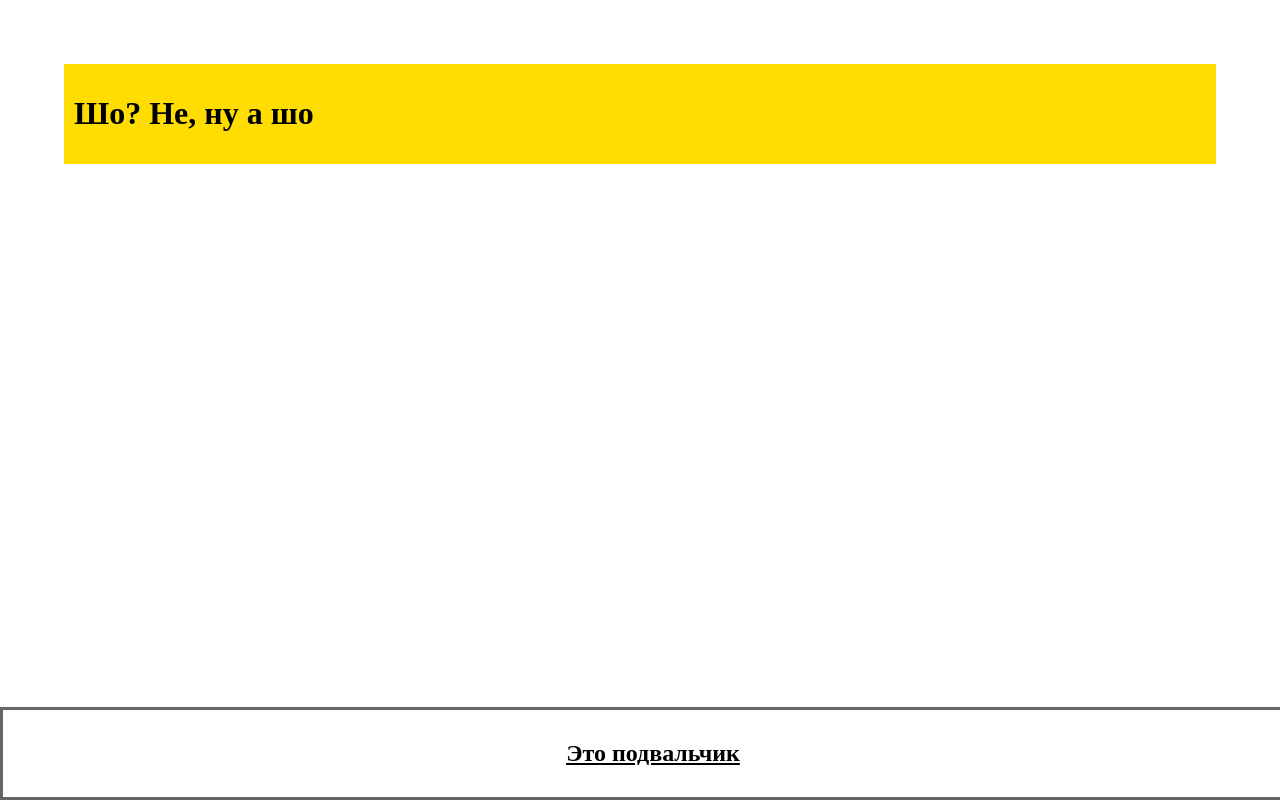
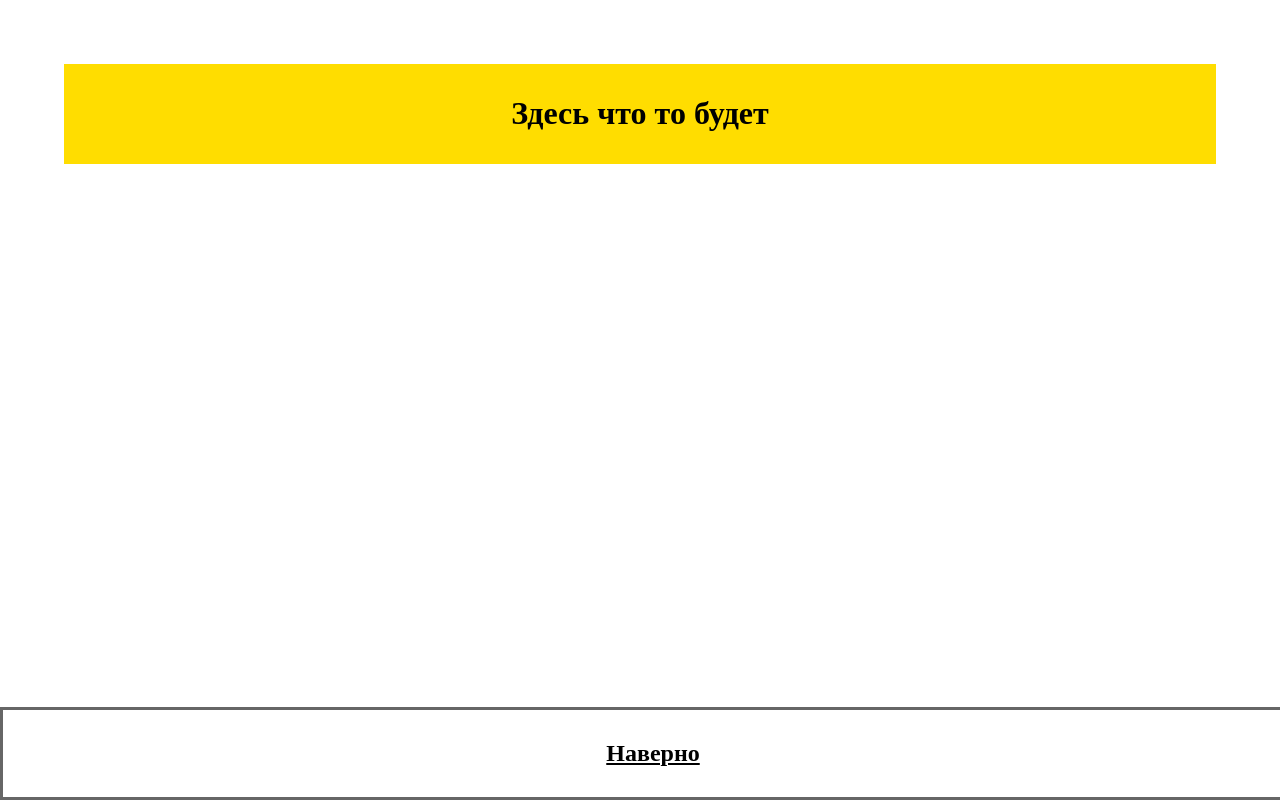
Before and after one commit to fordsl/site, a plain HTML site: page index.html in a window 1280 px wide. Drawn offline with Linux system fonts and the light colour scheme.

Commit message:
Update README and index.html

```diff
--- a/index.html
+++ b/index.html
@@ -1,7 +1,7 @@
 <html>
 <head>
         <meta charset="utf-8" content="text/html">
-        <title>Привет мир</title>
+        <title>В ожидании идей </title>
         <style>
                 body {
                         margin:0;
@@ -10,6 +10,7 @@
                         margin:5%;
                         background:#fd0;
                         padding:10px;
+						text-align:center;
                 }
                 .footer{
                         border: 3px solid #666;
@@ -23,10 +24,10 @@
 </head>
 <body>
         <div class = "header">
-                <h1>Шо? Не, ну а шо</h1>
+                <h1>Здесь что то будет</h1>
         </div>
         <div class = "footer">
-                <h2><u>Это подвальчик</u></h2>
+                <h2><u>Наверно</u></h2>
         </div>
 </body>
 </html>
```
Also changed, not shown: 1 other file.
